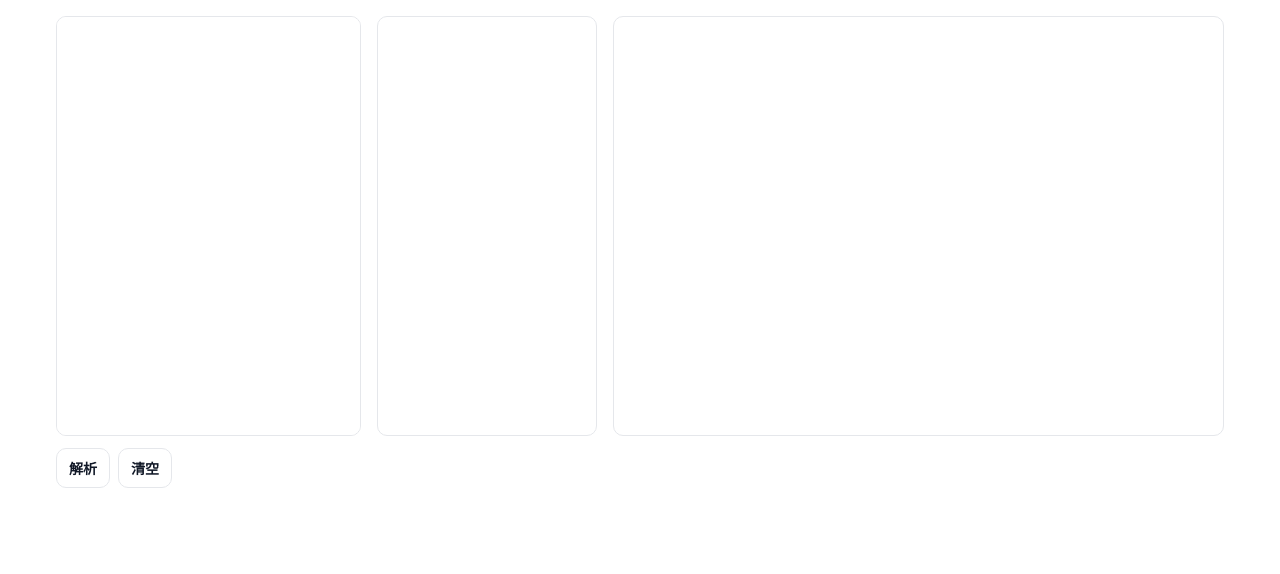
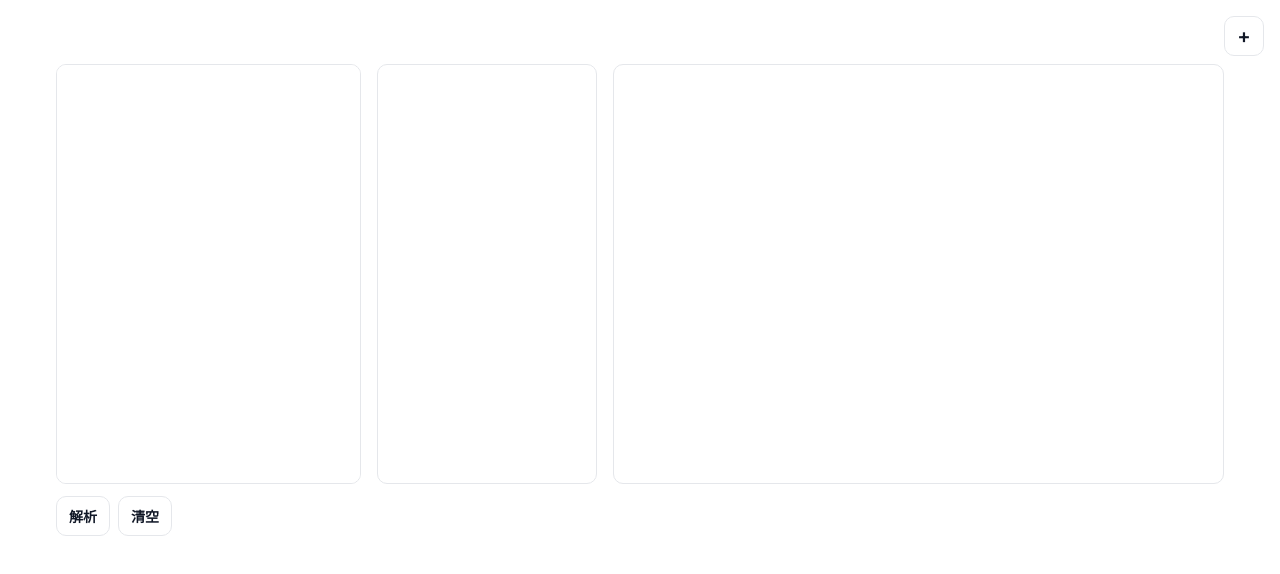
Before and after one commit to wiseqingyang/b-tools, a Next.js app: page /array-compare in a window 1280 px wide. Shown: the top 574 px of the page. Built offline with nearby package versions, Linux system fonts and the light colour scheme.

Commit message:
feat: support multiple array datasets

```diff
--- a/src/app/array-compare/page.module.css
+++ b/src/app/array-compare/page.module.css
@@ -1,12 +1,48 @@
 .main {
+  position: relative;
   display: grid;
   width: 100%;
   max-width: var(--container-page);
   min-height: 100vh;
   margin: 0 auto;
-  padding: var(--space-4);
+  padding: calc(var(--space-4) + var(--control-height-md) + var(--space-2))
+    var(--space-4) var(--space-4);
   gap: var(--space-4);
-  grid-template-columns: minmax(180px, 0.5fr) minmax(160px, 220px) minmax(0, 1fr);
+}
+
+.addButton {
+  position: fixed;
+  z-index: 2;
+  top: var(--space-4);
+  right: var(--space-4);
+  width: var(--control-height-md);
+  min-height: var(--control-height-md);
+  border: 1px solid var(--border);
+  border-radius: var(--radius-sm);
+  background: var(--card);
+  color: var(--fg);
+  cursor: pointer;
+  font: inherit;
+  font-size: var(--font-size-lg);
+  font-weight: var(--font-weight-semibold);
+  line-height: 1;
+}
+
+.addButton:hover {
+  background: var(--muted);
+}
+
+.datasets {
+  display: grid;
+  gap: var(--space-4);
+}
+
+.dataset {
+  display: grid;
+  gap: var(--space-4);
+  grid-template-columns:
+    minmax(180px, 0.5fr) minmax(160px, 220px)
+    minmax(0, 1fr);
 }
 
 .inputPane,
@@ -173,8 +209,23 @@
   font-weight: var(--font-weight-semibold);
 }
 
+.comparePane {
+  display: grid;
+  gap: var(--space-4);
+  grid-template-columns: repeat(2, minmax(0, 1fr));
+}
+
+.compareTree {
+  min-width: 0;
+}
+
+.compareTree .tree {
+  height: 220px;
+}
+
 @media (max-width: 900px) {
-  .main {
+  .dataset,
+  .comparePane {
     grid-template-columns: 1fr;
   }
 
--- a/src/app/array-compare/page.tsx
+++ b/src/app/array-compare/page.tsx
@@ -4,6 +4,7 @@ import { useMemo, useState } from 'react';
 
 import {
   collectTopLevelKeys,
+  comparePrimitiveArrays,
   dedupePrimitiveArray,
   describeDuplicate,
   findDuplicates,
@@ -18,6 +19,40 @@ import {
 import styles from './page.module.css';
 
 type TreePath = string;
+
+interface DatasetState {
+  asPrimitive: boolean;
+  checkedDuplicates: boolean;
+  compareSelected: boolean;
+  dedupedItems: JsonArray | null;
+  error: string;
+  id: number;
+  parsedItems: JsonArray | null;
+  selectedFields: string[];
+  sourceText: string;
+}
+
+interface PreparedDataset extends DatasetState {
+  activeItems: JsonArray | null;
+  canCompare: boolean;
+  canUsePrimitiveTools: boolean;
+  cleanedItems: JsonArray | null;
+  duplicates: ReturnType<typeof findDuplicates>;
+  fields: string[];
+  output: string;
+}
+
+const createDataset = (id: number): DatasetState => ({
+  asPrimitive: false,
+  checkedDuplicates: false,
+  compareSelected: false,
+  dedupedItems: null,
+  error: '',
+  id,
+  parsedItems: null,
+  selectedFields: [],
+  sourceText: '',
+});
 
 const isObject = (value: JsonValue): value is Record<string, JsonValue> =>
   typeof value === 'object' && value !== null && !Array.isArray(value);
@@ -54,16 +89,55 @@ const primitiveClassName = (value: JsonValue) => {
   return styles.treeValue;
 };
 
+const prepareDataset = (dataset: DatasetState): PreparedDataset => {
+  const fields = dataset.parsedItems
+    ? collectTopLevelKeys(dataset.parsedItems)
+    : [];
+  const pickedItems = dataset.parsedItems
+    ? pickObjectFields(dataset.parsedItems, dataset.selectedFields)
+    : null;
+  const selectedField = dataset.selectedFields[0];
+  const cleanedItems =
+    pickedItems &&
+    dataset.asPrimitive &&
+    dataset.selectedFields.length === 1 &&
+    selectedField
+      ? toPrimitiveArray(pickedItems, selectedField)
+      : pickedItems;
+  const activeItems = dataset.dedupedItems ?? cleanedItems;
+  const duplicates =
+    dataset.checkedDuplicates && cleanedItems
+      ? findDuplicates(cleanedItems)
+      : [];
+  const canUsePrimitiveTools =
+    dataset.asPrimitive &&
+    dataset.selectedFields.length === 1 &&
+    Boolean(cleanedItems);
+
+  return {
+    ...dataset,
+    activeItems,
+    canCompare: Boolean(cleanedItems) && dataset.asPrimitive,
+    canUsePrimitiveTools,
+    cleanedItems,
+    duplicates,
+    fields,
+    output: activeItems ? formatJson(activeItems) : '',
+  };
+};
+
 const TreeNode = ({
+  defaultExpanded = false,
   name,
   path,
   value,
 }: {
+  defaultExpanded?: boolean;
   name: string;
   path: TreePath;
   value: JsonValue;
 }) => {
-  const [expanded, setExpanded] = useState(path === '$');
+  const [expanded, setExpanded] = useState(defaultExpanded);
   const expandable = Array.isArray(value) || isObject(value);
 
   if (!expandable) {
@@ -108,119 +182,130 @@ const TreeNode = ({
   );
 };
 
-const ArrayComparePage = () => {
-  const [sourceText, setSourceText] = useState('');
-  const [parsedItems, setParsedItems] = useState<JsonArray | null>(null);
-  const [selectedFields, setSelectedFields] = useState<string[]>([]);
-  const [asPrimitive, setAsPrimitive] = useState(false);
-  const [dedupedItems, setDedupedItems] = useState<JsonArray | null>(null);
-  const [checkedDuplicates, setCheckedDuplicates] = useState(false);
-  const [error, setError] = useState('');
+const DatasetPanel = ({
+  dataset,
+  onChange,
+}: {
+  dataset: PreparedDataset;
+  onChange: (nextDataset: DatasetState) => void;
+}) => {
+  const resetDerived = (nextDataset: DatasetState): DatasetState => ({
+    ...nextDataset,
+    checkedDuplicates: false,
+    compareSelected: false,
+    dedupedItems: null,
+  });
 
-  const fields = useMemo(
-    () => (parsedItems ? collectTopLevelKeys(parsedItems) : []),
-    [parsedItems],
-  );
-
-  const cleanedItems = useMemo(() => {
-    if (!parsedItems) {
-      return null;
-    }
-
-    const picked = pickObjectFields(parsedItems, selectedFields);
-    const selectedField = selectedFields[0];
-
-    return asPrimitive && selectedFields.length === 1 && selectedField
-      ? toPrimitiveArray(picked, selectedField)
-      : picked;
-  }, [asPrimitive, parsedItems, selectedFields]);
-
-  const activeItems = dedupedItems ?? cleanedItems;
-  const duplicates = useMemo(
-    () =>
-      checkedDuplicates && cleanedItems ? findDuplicates(cleanedItems) : [],
-    [checkedDuplicates, cleanedItems],
-  );
-  const output = activeItems ? formatJson(activeItems) : '';
-  const canUsePrimitiveTools =
-    asPrimitive && selectedFields.length === 1 && Boolean(cleanedItems);
-
-  const resetDerived = () => {
-    setDedupedItems(null);
-    setCheckedDuplicates(false);
+  const updateDataset = (nextDataset: DatasetState) => {
+    onChange(nextDataset);
   };
 
   const handleParse = () => {
     try {
-      const nextItems = parseJsonArray(sourceText);
+      const nextItems = parseJsonArray(dataset.sourceText);
 
-      setParsedItems(nextItems);
-      setSelectedFields([]);
-      setAsPrimitive(false);
-      resetDerived();
-      setError('');
+      updateDataset({
+        ...dataset,
+        asPrimitive: false,
+        checkedDuplicates: false,
+        compareSelected: false,
+        dedupedItems: null,
+        error: '',
+        parsedItems: nextItems,
+        selectedFields: [],
+      });
     } catch (parseError) {
-      setError(
-        parseError instanceof Error ? parseError.message : 'JSON parse failed',
-      );
-      setParsedItems(null);
-      setSelectedFields([]);
-      setAsPrimitive(false);
-      resetDerived();
+      updateDataset({
+        ...dataset,
+        asPrimitive: false,
+        checkedDuplicates: false,
+        compareSelected: false,
+        dedupedItems: null,
+        error:
+          parseError instanceof Error
+            ? parseError.message
+            : 'JSON parse failed',
+        parsedItems: null,
+        selectedFields: [],
+      });
     }
   };
 
   const handleClear = () => {
-    setSourceText('');
-    setParsedItems(null);
-    setSelectedFields([]);
-    setAsPrimitive(false);
-    resetDerived();
-    setError('');
+    updateDataset(createDataset(dataset.id));
   };
 
   const handleFieldToggle = (field: string) => {
-    const nextFields = selectedFields.includes(field)
-      ? selectedFields.filter((currentField) => currentField !== field)
-      : [...selectedFields, field];
+    const nextFields = dataset.selectedFields.includes(field)
+      ? dataset.selectedFields.filter((currentField) => currentField !== field)
+      : [...dataset.selectedFields, field];
 
-    setSelectedFields(nextFields);
-    setAsPrimitive((current) => (nextFields.length === 1 ? current : false));
-    resetDerived();
+    updateDataset(
+      resetDerived({
+        ...dataset,
+        asPrimitive: nextFields.length === 1 ? dataset.asPrimitive : false,
+        selectedFields: nextFields,
+      }),
+    );
   };
 
   const handlePrimitiveToggle = () => {
-    setAsPrimitive((current) => !current);
-    resetDerived();
+    updateDataset(
+      resetDerived({
+        ...dataset,
+        asPrimitive: !dataset.asPrimitive,
+      }),
+    );
   };
 
   const handleCheckAndDedupe = () => {
-    if (!cleanedItems) {
+    if (!dataset.cleanedItems) {
       return;
     }
 
-    setDedupedItems(dedupePrimitiveArray(cleanedItems));
-    setCheckedDuplicates(true);
+    updateDataset({
+      ...dataset,
+      checkedDuplicates: true,
+      dedupedItems: dedupePrimitiveArray(dataset.cleanedItems),
+    });
+  };
+
+  const handleCompareToggle = () => {
+    updateDataset({
+      ...dataset,
+      compareSelected: !dataset.compareSelected,
+    });
   };
 
   const handleCopy = async () => {
     try {
-      await navigator.clipboard.writeText(output);
-      setError('');
+      await navigator.clipboard.writeText(dataset.output);
+      updateDataset({
+        ...dataset,
+        error: '',
+      });
     } catch {
-      setError('Copy failed');
+      updateDataset({
+        ...dataset,
+        error: 'Copy failed',
+      });
     }
   };
 
   return (
-    <main className={styles.main}>
-      <section className={styles.inputPane}>
+    <section className={styles.dataset}>
+      <div className={styles.inputPane}>
         <div className={styles.panel}>
           <textarea
-            aria-label="JSON array input"
+            aria-label={`JSON array input ${dataset.id}`}
             className={styles.textarea}
-            value={sourceText}
-            onChange={(event) => setSourceText(event.target.value)}
+            value={dataset.sourceText}
+            onChange={(event) =>
+              updateDataset({
+                ...dataset,
+                sourceText: event.target.value,
+              })
+            }
           />
         </div>
         <div className={styles.actions}>
@@ -237,20 +322,20 @@ const ArrayComparePage = () => {
             清空
           </button>
         </div>
-        {error ? <p className={styles.error}>{error}</p> : null}
-      </section>
+        {dataset.error ? <p className={styles.error}>{dataset.error}</p> : null}
+      </div>
 
-      <section className={styles.fieldsPane}>
-        {fields.length > 0 ? (
+      <div className={styles.fieldsPane}>
+        {dataset.fields.length > 0 ? (
           <div className={`${styles.panel} ${styles.fields}`}>
-            {fields.map((field, index) => (
+            {dataset.fields.map((field, index) => (
               <label
-                htmlFor={`field-${index}`}
+                htmlFor={`field-${dataset.id}-${index}`}
                 key={field}
               >
                 <input
-                  id={`field-${index}`}
-                  checked={selectedFields.includes(field)}
+                  id={`field-${dataset.id}-${index}`}
+                  checked={dataset.selectedFields.includes(field)}
                   type="checkbox"
                   onChange={() => handleFieldToggle(field)}
                 />
@@ -261,27 +346,32 @@ const ArrayComparePage = () => {
         ) : (
           <div className={styles.panel} />
         )}
-      </section>
+      </div>
 
-      <section className={styles.treePane}>
-        {activeItems ? (
+      <div className={styles.treePane}>
+        {dataset.activeItems ? (
           <>
             <ul className={styles.tree}>
               <TreeNode
+                defaultExpanded
                 name="$"
-                path="$"
-                value={activeItems}
+                path={`$-${dataset.id}`}
+                value={dataset.activeItems}
               />
             </ul>
             <div className={styles.stats}>
-              <span>总数 {cleanedItems?.length ?? 0}</span>
-              {checkedDuplicates ? <span>重复 {duplicates.length}</span> : null}
-              {dedupedItems ? <span>去重后 {dedupedItems.length}</span> : null}
+              <span>总数 {dataset.cleanedItems?.length ?? 0}</span>
+              {dataset.checkedDuplicates ? (
+                <span>重复 {dataset.duplicates.length}</span>
+              ) : null}
+              {dataset.dedupedItems ? (
+                <span>去重后 {dataset.dedupedItems.length}</span>
+              ) : null}
             </div>
-            {checkedDuplicates ? (
+            {dataset.checkedDuplicates ? (
               <div className={styles.duplicates}>
-                {duplicates.length > 0
-                  ? duplicates.map((duplicate) => (
+                {dataset.duplicates.length > 0
+                  ? dataset.duplicates.map((duplicate) => (
                       <span key={duplicate.key}>
                         {describeDuplicate(duplicate)}
                       </span>
@@ -290,27 +380,41 @@ const ArrayComparePage = () => {
               </div>
             ) : null}
             <div className={styles.actions}>
-              {selectedFields.length === 1 ? (
+              {dataset.selectedFields.length === 1 ? (
                 <label
                   className={styles.toggle}
-                  htmlFor="as-primitive"
+                  htmlFor={`as-primitive-${dataset.id}`}
                 >
                   <input
-                    id="as-primitive"
-                    checked={asPrimitive}
+                    id={`as-primitive-${dataset.id}`}
+                    checked={dataset.asPrimitive}
                     type="checkbox"
                     onChange={handlePrimitiveToggle}
                   />
                   <span>转为直接量</span>
                 </label>
               ) : null}
-              {canUsePrimitiveTools ? (
+              {dataset.canUsePrimitiveTools ? (
                 <button
                   type="button"
                   onClick={handleCheckAndDedupe}
                 >
                   查重去重
                 </button>
+              ) : null}
+              {dataset.canCompare ? (
+                <label
+                  className={styles.toggle}
+                  htmlFor={`compare-${dataset.id}`}
+                >
+                  <input
+                    id={`compare-${dataset.id}`}
+                    checked={dataset.compareSelected}
+                    type="checkbox"
+                    onChange={handleCompareToggle}
+                  />
+                  <span>参与对比</span>
+                </label>
               ) : null}
               <button
                 type="button"
@@ -323,7 +427,91 @@ const ArrayComparePage = () => {
         ) : (
           <ul className={styles.tree} />
         )}
-      </section>
+      </div>
+    </section>
+  );
+};
+
+const ArrayComparePage = () => {
+  const [nextDatasetId, setNextDatasetId] = useState(2);
+  const [datasets, setDatasets] = useState<DatasetState[]>([createDataset(1)]);
+
+  const preparedDatasets = useMemo(
+    () => datasets.map((dataset) => prepareDataset(dataset)),
+    [datasets],
+  );
+  const comparisonDatasets = preparedDatasets.filter(
+    (dataset) => dataset.compareSelected && dataset.cleanedItems,
+  );
+  const comparison =
+    comparisonDatasets.length >= 2 &&
+    comparisonDatasets[0].cleanedItems &&
+    comparisonDatasets[1].cleanedItems
+      ? comparePrimitiveArrays(
+          comparisonDatasets[0].cleanedItems,
+          comparisonDatasets[1].cleanedItems,
+        )
+      : null;
+
+  const updateDataset = (nextDataset: DatasetState) => {
+    setDatasets((currentDatasets) =>
+      currentDatasets.map((dataset) =>
+        dataset.id === nextDataset.id ? nextDataset : dataset,
+      ),
+    );
+  };
+
+  const handleAddDataset = () => {
+    setDatasets((currentDatasets) => [
+      ...currentDatasets,
+      createDataset(nextDatasetId),
+    ]);
+    setNextDatasetId((currentId) => currentId + 1);
+  };
+
+  return (
+    <main className={styles.main}>
+      <button
+        aria-label="新增数据组"
+        className={styles.addButton}
+        type="button"
+        onClick={handleAddDataset}
+      >
+        +
+      </button>
+      <div className={styles.datasets}>
+        {preparedDatasets.map((dataset) => (
+          <DatasetPanel
+            dataset={dataset}
+            key={dataset.id}
+            onChange={updateDataset}
+          />
+        ))}
+      </div>
+      {comparison ? (
+        <section className={styles.comparePane}>
+          <div className={styles.compareTree}>
+            <ul className={styles.tree}>
+              <TreeNode
+                defaultExpanded
+                name="A独有"
+                path="$-compare-left"
+                value={comparison.leftOnly}
+              />
+            </ul>
+          </div>
+          <div className={styles.compareTree}>
+            <ul className={styles.tree}>
+              <TreeNode
+                defaultExpanded
+                name="B独有"
+                path="$-compare-right"
+                value={comparison.rightOnly}
+              />
+            </ul>
+          </div>
+        </section>
+      ) : null}
     </main>
   );
 };
--- a/src/lib/array-cleaner.ts
+++ b/src/lib/array-cleaner.ts
@@ -138,5 +138,35 @@ export const dedupePrimitiveArray = (items: JsonArray): JsonArray => {
   return deduped;
 };
 
+const uniqueValuesMissingFrom = (
+  sourceItems: JsonArray,
+  comparisonItems: JsonArray,
+): JsonArray => {
+  const comparisonKeys = new Set(comparisonItems.map((item) => String(item)));
+  const emittedKeys = new Set<string>();
+  const uniqueItems: JsonArray = [];
+
+  sourceItems.forEach((item) => {
+    const key = String(item);
+
+    if (comparisonKeys.has(key) || emittedKeys.has(key)) {
+      return;
+    }
+
+    emittedKeys.add(key);
+    uniqueItems.push(item);
+  });
+
+  return uniqueItems;
+};
+
+export const comparePrimitiveArrays = (
+  leftItems: JsonArray,
+  rightItems: JsonArray,
+): { leftOnly: JsonArray; rightOnly: JsonArray } => ({
+  leftOnly: uniqueValuesMissingFrom(leftItems, rightItems),
+  rightOnly: uniqueValuesMissingFrom(rightItems, leftItems),
+});
+
 export const formatJson = (value: JsonValue): string =>
   JSON.stringify(value, null, 2);
```
Also changed, not shown: 1 other file (tests, documents, lock files or other folders).
